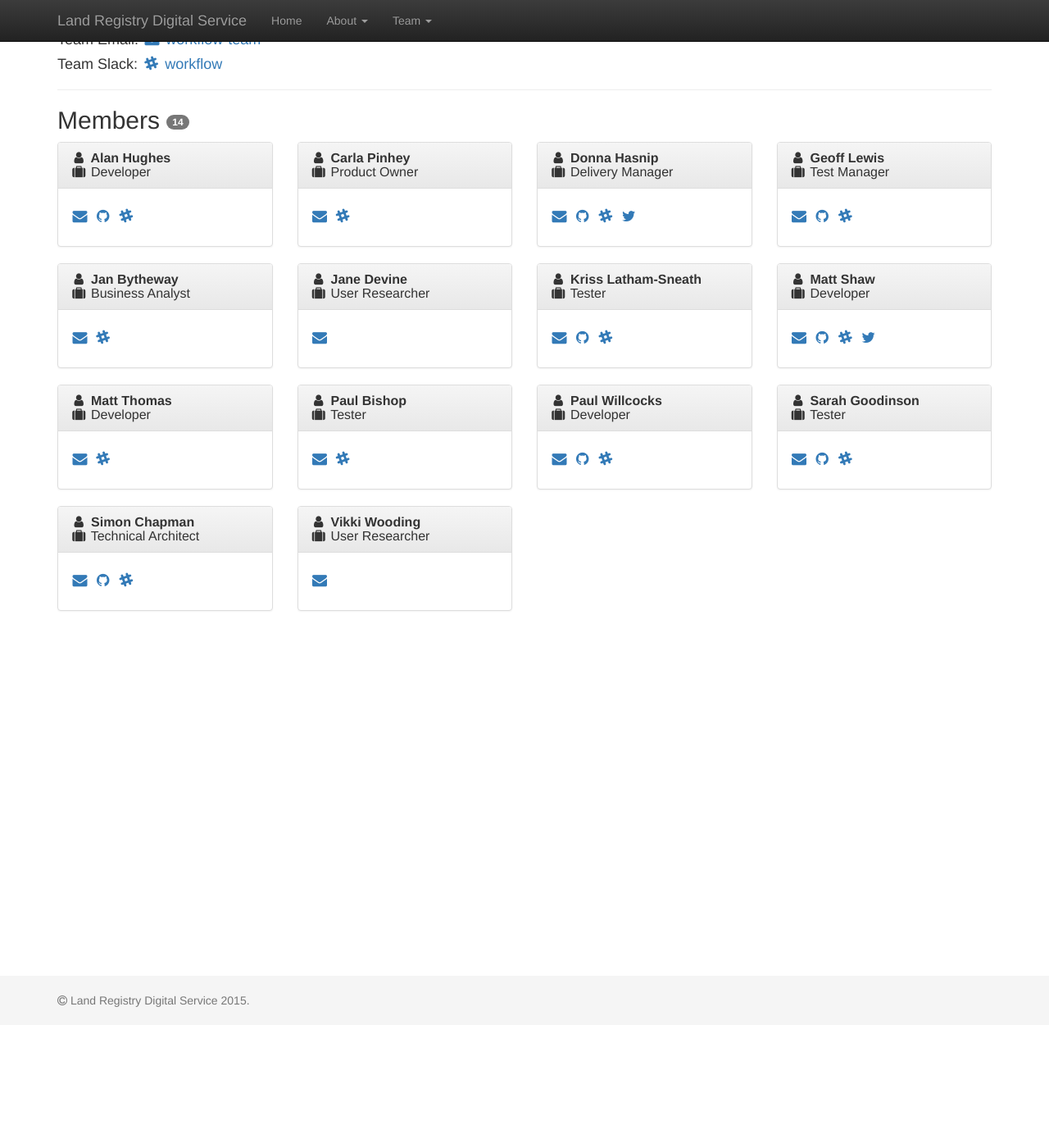
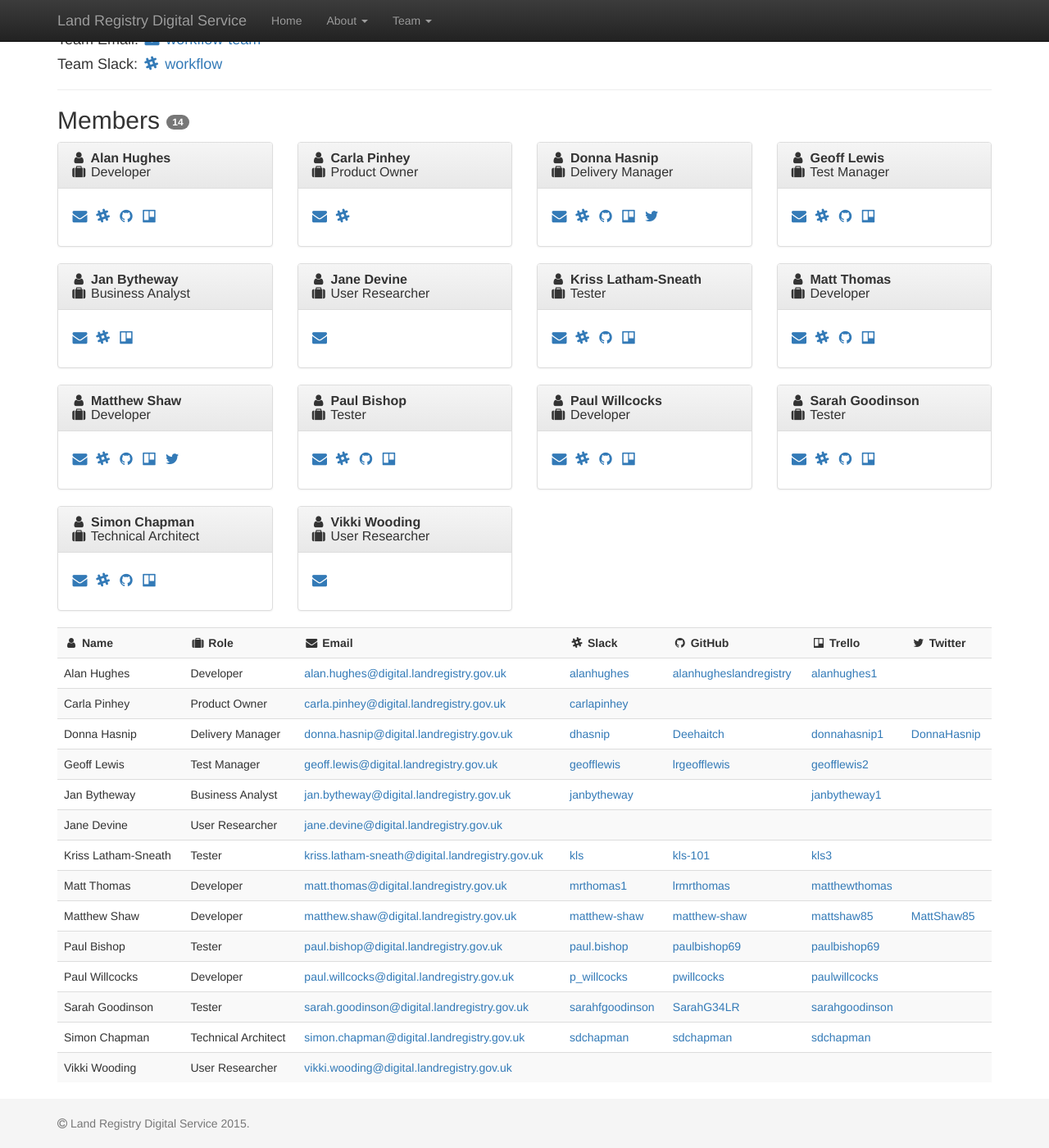
Before and after one commit to ztrelease/landregistry.github.io, a Jekyll site: the page built from workflow_main.html, in a window 1280 px wide and 1400 px high, scrolled down 150 px. Shown: the whole window at 82% size. Built offline with Jekyll 4.4.1, drawn with Linux system fonts in a browser that asks for light colours; nearby versions of some CDN libraries; before the commit the page ends 975 px from its top, so only the background shows below that.

Commit message:
added trello accounts and table view

```diff
--- a/_config.yml
+++ b/_config.yml
@@ -10,6 +10,7 @@
 github_url: https://github.com/
 twitter_url: https://twitter.com/
 slack_url: https://landregistry.slack.com/messages/
+trello_url: https://trello.com/
 
 
 
--- a/_data/workflow.json
+++ b/_data/workflow.json
@@ -6,13 +6,14 @@
   "slack": "workflow",
   "members": [
     {
-      "forename": "Matt",
+      "forename": "Matthew",
       "surname": "Shaw",
       "role": "Developer",
       "core": true,
       "twitter": "MattShaw85",
       "github": "matthew-shaw",
-      "slack": "matthew-shaw"
+      "slack": "matthew-shaw",
+      "trello": "mattshaw85"
     },
     {
       "forename": "Donna",
@@ -22,7 +23,8 @@
       "twitter":"DonnaHasnip",
       "email": "donna.hasnip",
       "github": "Deehaitch",
-      "slack": "dhasnip"
+      "slack": "dhasnip",
+      "trello": "donnahasnip1"
     },
     {
       "forename": "Carla",
@@ -38,14 +40,16 @@
       "role": "Developer",
       "core": true,
       "github": "alanhugheslandregistry",
-      "slack": "alanhughes"
+      "slack": "alanhughes",
+      "trello": "alanhughes1"
     },
     {
       "forename": "Jan",
       "surname": "Bytheway",
       "role": "Business Analyst",
       "core": false,
-      "slack": "janbytheway"
+      "slack": "janbytheway",
+      "trello": "janbytheway1"
     },
     {
       "forename": "Kriss",
@@ -53,21 +57,26 @@
       "role": "Tester",
       "core": true,
       "github": "kls-101",
-      "slack": "kls"
+      "slack": "kls",
+      "trello": "kls3"
     },
     {
       "forename": "Matt",
       "surname": "Thomas",
       "role": "Developer",
       "core": true,
-      "slack": "mrthomas1"
+      "slack": "mrthomas1",
+      "trello": "matthewthomas",
+      "github": "lrmrthomas"
     },
     {
       "forename": "Paul",
       "surname": "Bishop",
       "role": "Tester",
       "core": true,
-      "slack": "paul.bishop"
+      "slack": "paul.bishop",
+      "trello": "paulbishop69",
+      "github": "paulbishop69"
     },
     {
       "forename": "Paul",
@@ -75,7 +84,8 @@
       "role": "Developer",
       "core": true,
       "github": "pwillcocks",
-      "slack": "p_willcocks"
+      "slack": "p_willcocks",
+      "trello": "paulwillcocks"
     },
     {
       "forename": "Sarah",
@@ -83,7 +93,8 @@
       "role": "Tester",
       "core": true,
       "github": "SarahG34LR",
-      "slack": "sarahfgoodinson"
+      "slack": "sarahfgoodinson",
+      "trello": "sarahgoodinson"
     },
     {
       "forename": "Geoff",
@@ -91,7 +102,8 @@
       "role": "Test Manager",
       "core": false,
       "github": "lrgeofflewis",
-      "slack": "geofflewis"
+      "slack": "geofflewis",
+      "trello": "geofflewis2"
     },
     {
       "forename": "Simon",
@@ -99,7 +111,8 @@
       "role": "Technical Architect",
       "core": false,
       "github": "sdchapman",
-      "slack": "sdchapman"
+      "slack": "sdchapman",
+      "trello": "sdchapman"
     },
     {
       "forename": "Jane",
--- a/workflow_main.html
+++ b/workflow_main.html
@@ -26,11 +26,39 @@
         </div>
         <div class="panel-body">
           <h4><a href="mailto:{{ member.forename | downcase }}.{{ member.surname | downcase }}{{ site.email_domain }}"><i class="fa fa-envelope fa-fw"></i></a>
+            {% if member.slack %}<a href="{{ site.slack_url }}@{{ member.slack }}"><i class="fa fa-slack fa-fw"></i></a>{% endif %}
             {% if member.github %}<a href="{{ site.github_url }}{{ member.github }}"><i class="fa fa-github fa-fw"></i></a>{% endif %}
-        {% if member.slack %}<a href="{{ site.slack_url }}@{{ member.slack }}"><i class="fa fa-slack fa-fw"></i></a>{% endif %}
+            {% if member.trello %}<a href="{{ site.trello_url }}{{ member.trello }}"><i class="fa fa-trello fa-fw"></i></a>{% endif %}
             {% if member.twitter %}<a href="{{ site.twitter_url }}{{ member.twitter }}"><i class="fa fa-twitter fa-fw"></i></a>{% endif %}</h4>
           </div>
         </div>
       </div>
       {% endfor %}
     </div>
+  <div class="row">
+    <div class="col-md-12 table-responsive">
+      <table class="table table-striped">
+        <tr>
+          <th><i class="fa fa-user fa-fw"></i> Name</th>
+          <th><i class="fa fa-suitcase fa-fw"></i> Role</th>
+          <th><i class="fa fa-envelope fa-fw"></i> Email</th>
+          <th><i class="fa fa-slack fa-fw"></i> Slack</th>
+          <th><i class="fa fa-github fa-fw"></i> GitHub</th>
+          <th><i class="fa fa-trello fa-fw"></i> Trello</th>
+          <th><i class="fa fa-twitter fa-fw"></i> Twitter</th>
+        </tr>
+        {% assign members = site.data.workflow.team.members | sort: "forename" %}
+        {% for member in members %}
+        <tr>
+          <td>{{ member.forename }} {{ member.surname }}</td>
+          <td>{{ member.role }}</td>
+          <td><a href="mailto:{{ member.forename | downcase }}.{{ member.surname | downcase }}{{ site.email_domain }}">{{ member.forename | downcase }}.{{ member.surname | downcase }}{{site.email_domain}}</a></td>
+          <td>{% if member.slack %}<a href="{{ site.slack_url }}@{{ member.slack }}">{{ member.slack }}</a>{% endif %}</td>
+          <td>{% if member.github %}<a href="{{ site.github_url }}{{ member.github }}">{{ member.github }}</a>{% endif %}</td>
+          <td>{% if member.trello %}<a href="{{ site.trello_url }}{{ member.trello }}">{{ member.trello }}</a>{% endif %}</td>
+          <td>{% if member.twitter %}<a href="{{ site.twitter_url }}{{ member.twitter }}">{{ member.twitter }}</a>{% endif %}</td>
+        </tr>
+        {% endfor %}
+      </table>
+    </div>
+  </div>
```
Lines whose indentation alone changed are shown as unchanged.
